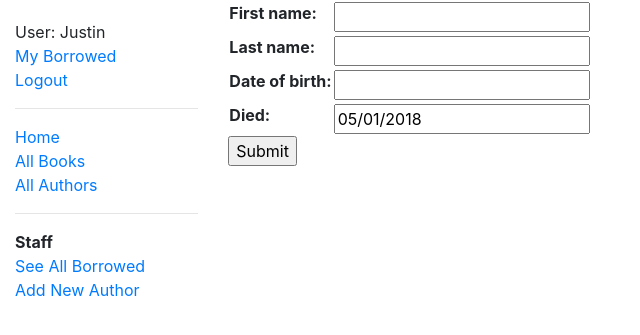
After one commit to JBob47/django-local-library, a Django app: page /catalog/author/create/ in a window 1280 px wide. The commit adds this page. Shown: the top 335 px of the page, without its empty margins (0-640 px from the left). Run offline with Django 3.2, Linux system fonts and the light colour scheme; a user stored in the database is signed in; some libraries are stand-ins or nearby versions.

Commit message:
Part 9 Thru Up to Testing the page - Permissions

```diff
--- a/local_library_site/catalog/models.py
+++ b/local_library_site/catalog/models.py
@@ -165,3 +165,5 @@ class Author(models.Model):
 
 	class Meta:
 		ordering = ['last_name', 'first_name']
+
+		permissions = (("can_create_author", "Can Create Author"),)
--- a/local_library_site/catalog/templates/base_generic.html
+++ b/local_library_site/catalog/templates/base_generic.html
@@ -35,6 +35,7 @@
 					<!-- Perhaps add code to link to a "book return" view here. -->
 					<strong>Staff</strong>
 					<li><a href="{% url 'all-borrowed' %}">See All Borrowed</a></li>
+					<li><a href="{% url 'author_create' %}">Add New Author</a></li>
 					{% endif %}
 
 				</ul>
--- /dev/null
+++ b/local_library_site/catalog/templates/catalog/author_form.html
@@ -0,0 +1,11 @@
+{% extends "base_generic.html" %}
+
+{% block content %}
+  <form action="" method="post">
+    {% csrf_token %}
+    <table>
+    {{ form.as_table }}
+    </table>
+    <input type="submit" value="Submit">
+  </form>
+{% endblock %}
--- a/local_library_site/catalog/urls.py
+++ b/local_library_site/catalog/urls.py
@@ -11,3 +11,9 @@ urlpatterns = [
 	path('allbooks/', views.LoanedBooksLibrarianListView.as_view(), name='all-borrowed'),
 	path('book/<uuid:pk>/renew/', views.renew_book_librarian, name='renew-book-librarian'),
 ]
+
+urlpatterns += [
+    path('author/create/', views.AuthorCreate.as_view(), name='author_create'),
+    path('author/<int:pk>/update/', views.AuthorUpdate.as_view(), name='author_update'),
+    path('author/<int:pk>/delete/', views.AuthorDelete.as_view(), name='author_delete'),
+]
--- a/local_library_site/catalog/views.py
+++ b/local_library_site/catalog/views.py
@@ -131,3 +131,25 @@ def renew_book_librarian(request, pk):
     }
 
     return render(request, 'catalog/book_renew_librarian.html', context)
+
+
+from django.views.generic.edit import CreateView, UpdateView, DeleteView
+from django.urls import reverse_lazy
+
+from catalog.models import Author
+
+class AuthorCreate(LoginRequiredMixin, PermissionRequiredMixin, CreateView):
+	permission_required = 'catalog.can_mark_returned'
+	model = Author
+	fields = '__all__'
+	initial = {'date_of_death': '05/01/2018'}
+
+class AuthorUpdate(LoginRequiredMixin, PermissionRequiredMixin, UpdateView):
+	permission_required = 'catalog.can_mark_returned'
+	model = Author
+	fields = ['first_name', 'last_name', 'date_of_birth', 'date_of_death']
+
+class AuthorDelete(LoginRequiredMixin, PermissionRequiredMixin, DeleteView):
+	permission_required = 'catalog.can_mark_returned'
+	model = Author
+	success_url = reverse_lazy('authors')
```
Also changed, not shown: local_library_site/catalog/forms.py (+29 -0 lines), local_library_site/catalog/templates/catalog/author_confirm_delete.html (added, +14 -0 lines), local_library_site/catalog/migrations/0007_auto_20181107_1430.py (added), local_library_site/db.sqlite3.
